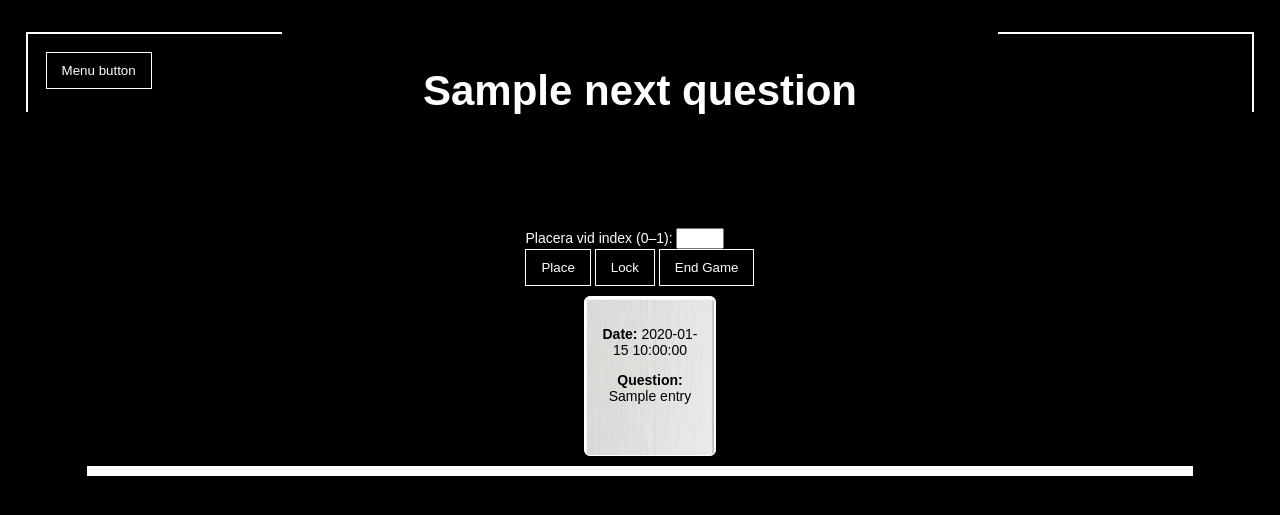
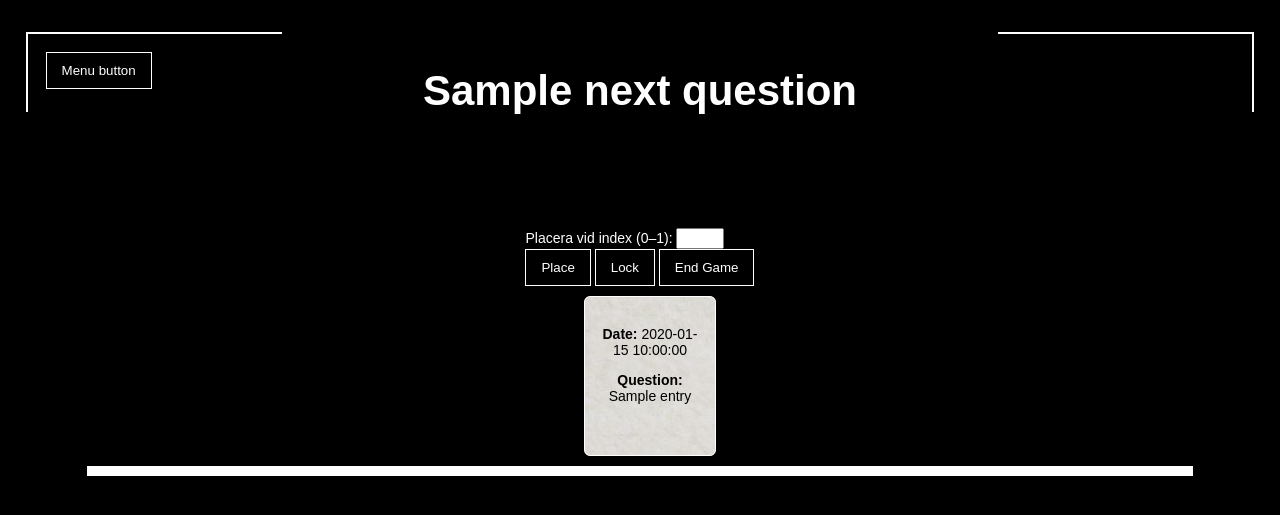
Before and after one commit to GoblinBuilds/ChronoLogical, a Flask app: template templates/game.html in a window 1280 px wide. Shown: the top 515 px of the page. Run offline with Flask 3, Linux system fonts and the light colour scheme; the template is opened without the code that fills it: most values are stand-ins (such as "Sample title", 1, 10 or a date in 2020).

Commit message:
New background image as card texture

```diff
--- a/static/style.css
+++ b/static/style.css
@@ -162,8 +162,8 @@ body {
 
 .card {
     background-color: #ffffff;
-    background-image: url(img/texture_card_linen_white.jpg);
-    background-size: cover;
+    background-image: url(img/white-construction-paper-texture-2496301314.jpg);
+    background-size: cover transparent 40%;
     color: rgb(0, 0, 0);
     border: 1px solid #fff;
     z-index: 9999;
```
Also changed, not shown: static/img/texture_card_linen_white.jpg (deleted), static/img/white-construction-paper-texture-2496301314.jpg (added).
